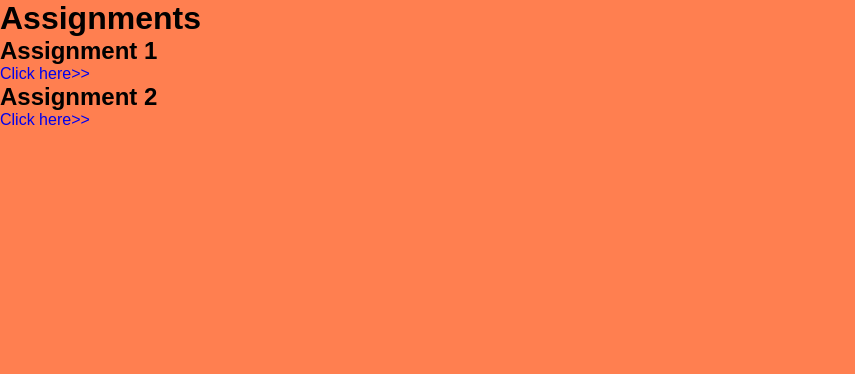
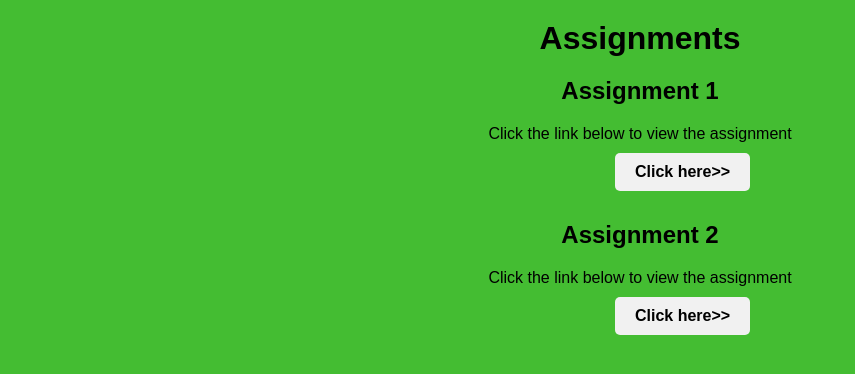
Before and after one commit to Ahmed454776/HTML-CSS-Assignments, a plain HTML site: page index.html in a window 1280 px wide. Shown: the whole page, without its empty margins (0-855 px from the left). Drawn offline with Linux system fonts and the light colour scheme.

Commit message:
updated everything

```diff
--- a/index.html
+++ b/index.html
@@ -9,8 +9,14 @@
 <body>
     <h1>Assignments</h1>
     <h2>Assignment 1</h2>
-    <a href="./Assignments/Assign1/html/index.html">Click here>></a>
+    <p>Click the link below to view the assignment</p>
+    <ul>
+        <li><a href="./Assignments/Assign1/html/index.html">Click here>></a></li>
+    </ul>
     <h2>Assignment 2</h2>
-    <a href="./Assignments/Assign2/html/index.html">Click here>></a>
+    <p>Click the link below to view the assignment</p>
+    <ul>
+        <li><a href="./Assignments/Assign2/html/index.html">Click here>></a></li>
+    </ul>
 </body>
 </html>
--- a/style.css
+++ b/style.css
@@ -7,5 +7,31 @@
 }
 body{
     font-family: 'Poppins', sans-serif;
-    background-color: coral;
+    background-color: #44bd32;
 }
+h1, h2{
+    text-align: center;
+    margin: 20px 0;
+}
+body ul li a{
+    color: black;
+    display: inline-block;
+    padding: 10px 20px;
+    background-color: #f1f1f1;
+    border-radius: 5px;
+    margin: 10px 0;
+    text-align: center;
+    position: relative;
+    left: 615px;
+    font-weight: 600;
+}
+p{
+    text-align: center;
+}
+body ul li a:hover{
+    background-color: #1dd1a1;
+    color: #f1f1f1;
+    transition-duration: 1s;
+    transition-timing-function: ease-in-out;
+    transition-delay: 0.5s;
+}
```
Also changed, not shown: Assignments/Assign2/html/index.html (+1 -1 lines).
